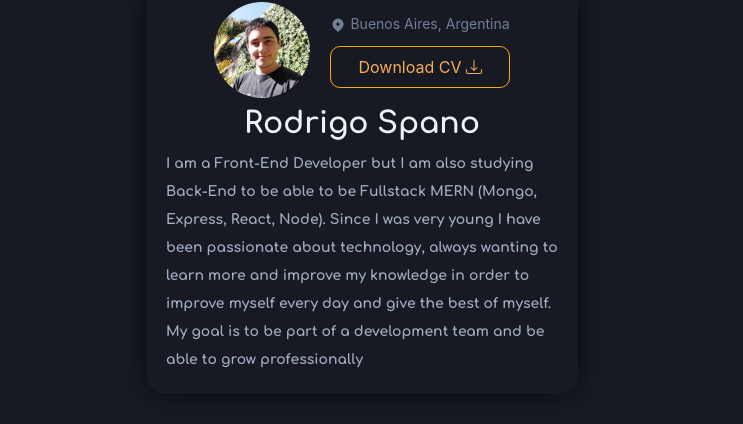
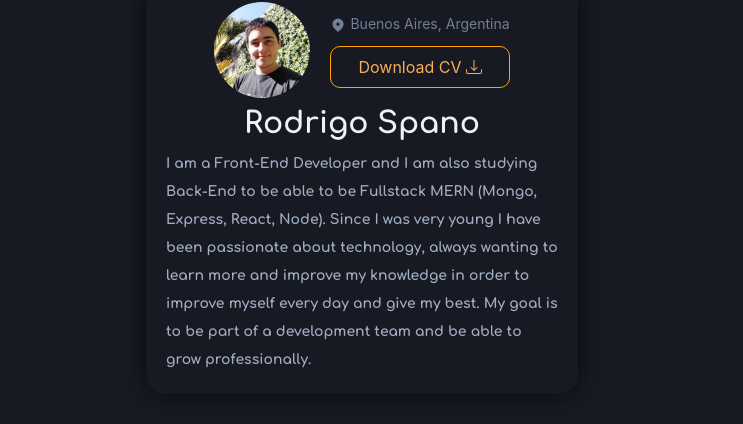
Before and after one commit to RodrigoSpano/Portfolio, a Next.js app: page / in a window 1280 px wide. Shown: the part 1534-1958 px from the top of the page, without its empty margins (278-1021 px from the left). Built offline with nearby package versions, Linux system fonts and the light colour scheme.

Commit message:
fix: corrections

```diff
--- a/components/aboutme/Me.jsx
+++ b/components/aboutme/Me.jsx
@@ -50,8 +50,8 @@ function Me() {
             Rodrigo Spano
           </Heading>
           <Text color='gray.400' lineHeight={{md:2}} fontFamily='Comfortaa, cursive' fontSize={{base:'xs',md:'sm'}}>
-          I am a Front-End Developer but I am also studying Back-End to be able to be Fullstack MERN (Mongo, Express, React, Node). Since I was very young I have been passionate about technology, always wanting to learn more and improve my knowledge in order to improve myself every day and give the best of myself.
-          My goal is to be part of a development team and be able to grow professionally
+          I am a Front-End Developer and I am also studying Back-End to be able to be Fullstack MERN (Mongo, Express, React, Node). Since I was very young I have been passionate about technology, always wanting to learn more and improve my knowledge in order to improve myself every day and give my best.
+          My goal is to be part of a development team and be able to grow professionally.
           </Text>
 
         </Stack>
--- a/components/contactme/Contact.jsx
+++ b/components/contactme/Contact.jsx
@@ -4,7 +4,7 @@ import Mailme from './Mailme'
 
 function Contact() {
   return (
-    <Stack id='contact' minH='100vh' alignItems='center' justifyContent='center' userSelect='none'>
+    <Stack id='contact' minH='80vh' alignItems='center' justifyContent='center' userSelect='none'>
       <Heading as='h2' color='orange.400' fontFamily='Teko, sans-serif' fontSize='6xl'>contact me</Heading>
       <Mailme />
     </Stack>
--- a/components/nav/Sidebar.jsx
+++ b/components/nav/Sidebar.jsx
@@ -4,7 +4,7 @@ import DrawerNav from './Drawer'
 
 function Sidebar() {
   return (
-    <Stack w='100vw' h='60px' justifyContent='flex-end' direction='row' p={5} position='fixed' >
+    <Stack w='100vw' h='60px' justifyContent='flex-end' direction='row' p={5} position='fixed' zIndex={99} >
       <DrawerNav />
     </Stack>
   )
--- a/components/projects/ProjectCard.jsx
+++ b/components/projects/ProjectCard.jsx
@@ -1,6 +1,7 @@
 import { Badge, Flex, Heading, Image, Link, Stack } from '@chakra-ui/react'
 import {v4 as uuid} from 'uuid'
 import { BsGithub } from 'react-icons/bs'
+import {motion} from 'framer-motion'
 
 function ProjectCard(props) {
   return (
@@ -8,7 +9,11 @@ function ProjectCard(props) {
       <Image src={props.src} alt={props.name} borderRadius={10} />
       <Flex direction='row' alignItems='center' gap={2} >
         <Heading as='h2' color='gray.300' textTransform='capitalize' fontFamily='Teko, sans-serif' >{props.name}</Heading>
-        <Link href={props.gh} isExternal color='gray.300' fontSize='20px' cursor='pointer' _hover={{color:'gray.500'}}><BsGithub/></Link>
+        <Link href={props.gh} isExternal color='gray.300' fontSize='20px' cursor='pointer'>
+          <motion.div whileHover={{ scale: 1.4 }}>
+            <BsGithub/>
+          </motion.div>
+        </Link>
       </Flex>
       <Flex gap={2}>
         {props.technology.map( el => (<Badge fontSize={{base:'x-small', md:'xs'}} colorScheme='orange' key={uuid()} >{el}</Badge>))}
```
